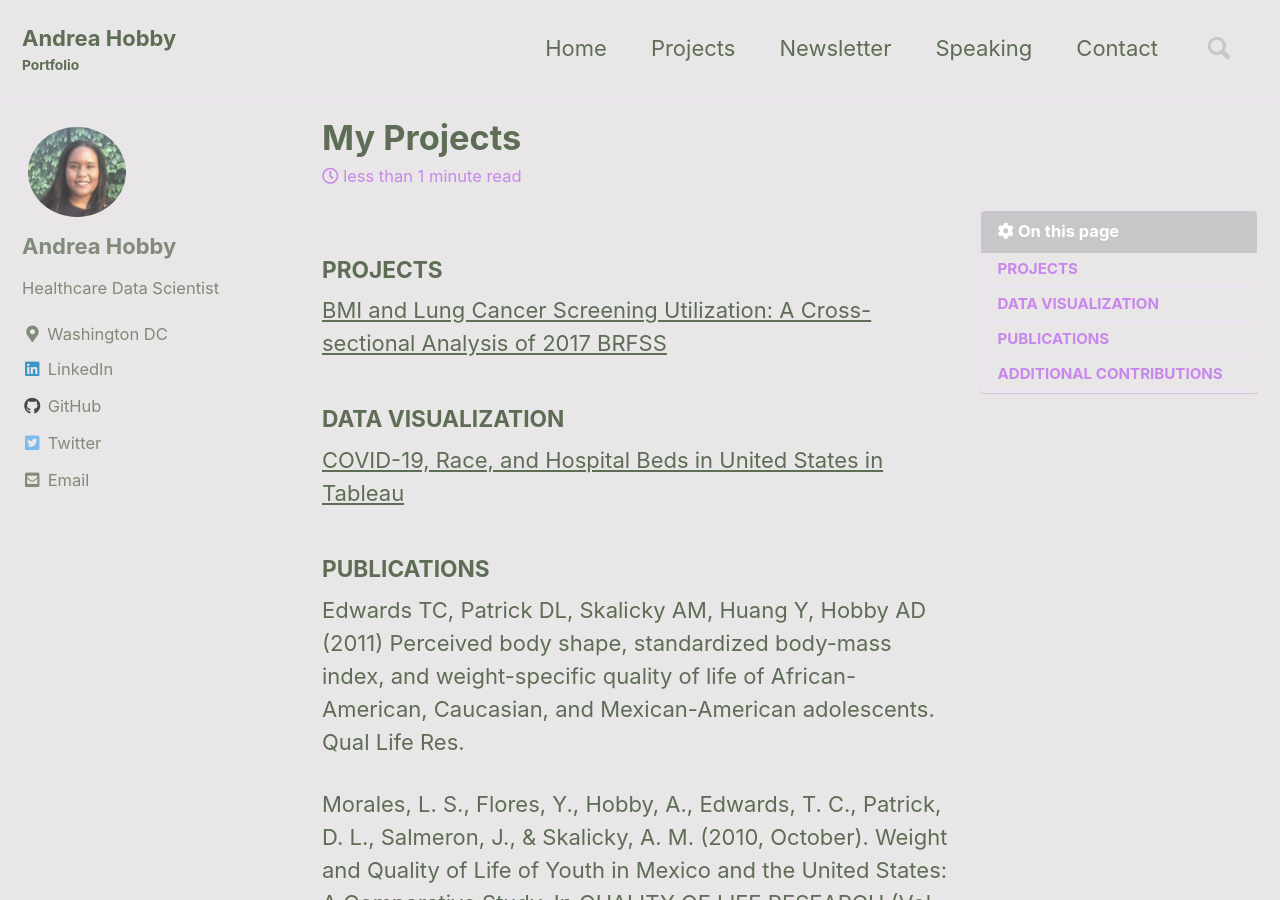
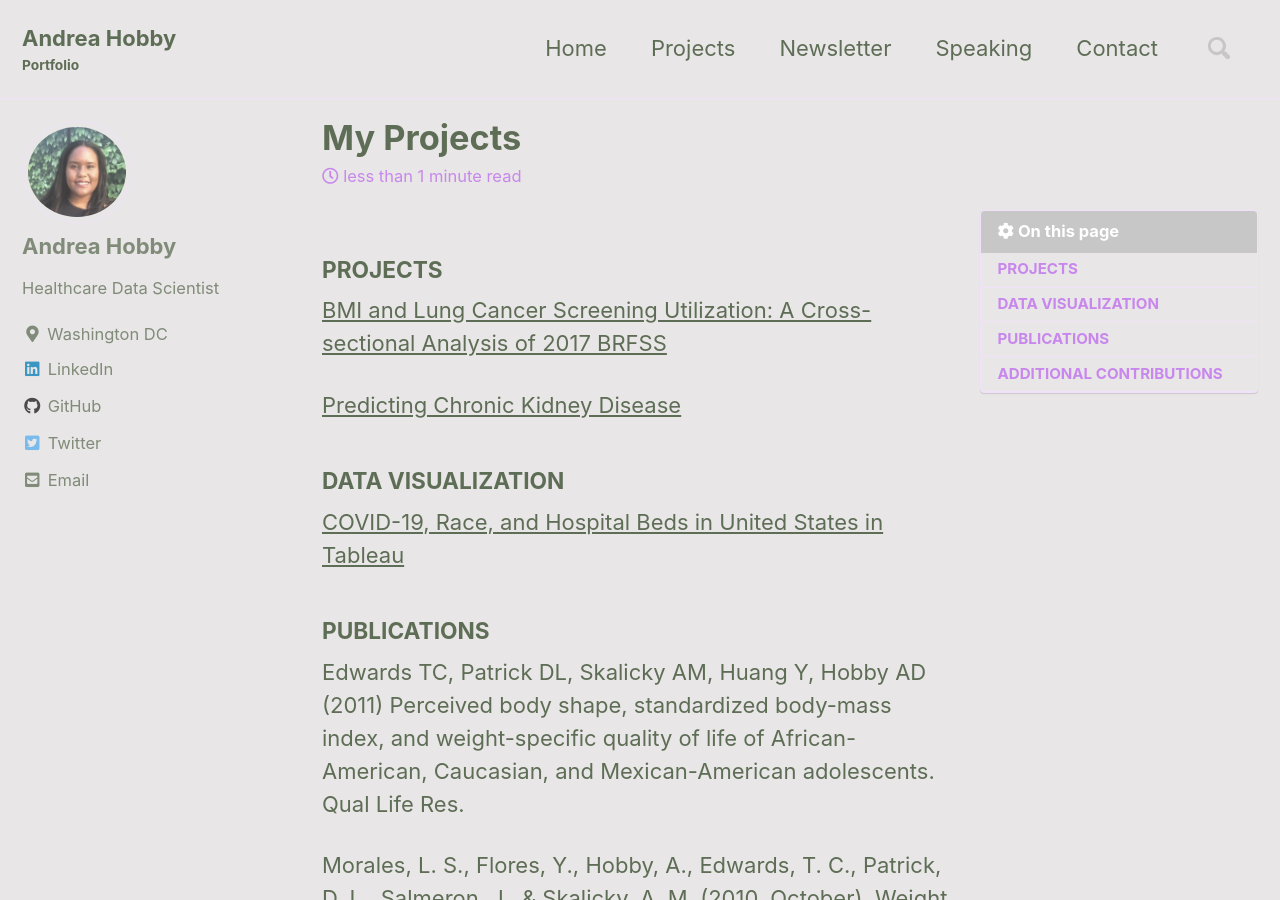
Before and after one commit to AndreaHobby/andreahobby.io, a Jekyll site: the page built from _pages/Projects.md, in a window 1280 px wide and 900 px high. Built offline with Jekyll 4.4.1, drawn with Linux system fonts in a browser that asks for light colours; cached includes are drawn as plain includes.

Commit message:
Update Projects.md

```diff
--- a/_pages/Projects.md
+++ b/_pages/Projects.md
@@ -12,6 +12,8 @@ toc_icon: cog
 
 [BMI and Lung Cancer Screening Utilization: A Cross-sectional Analysis of 2017 BRFSS](https://andreahobby.com/projects/lung-cancer-screening/)
 
+[Predicting Chronic Kidney Disease](https://andreahobby.com/projects/ckd/)
+
 ##### DATA VISUALIZATION
 [COVID-19, Race, and Hospital Beds in United States in Tableau](https://andreahobby.com/projects/covid19-race-hospital/)
 
```
